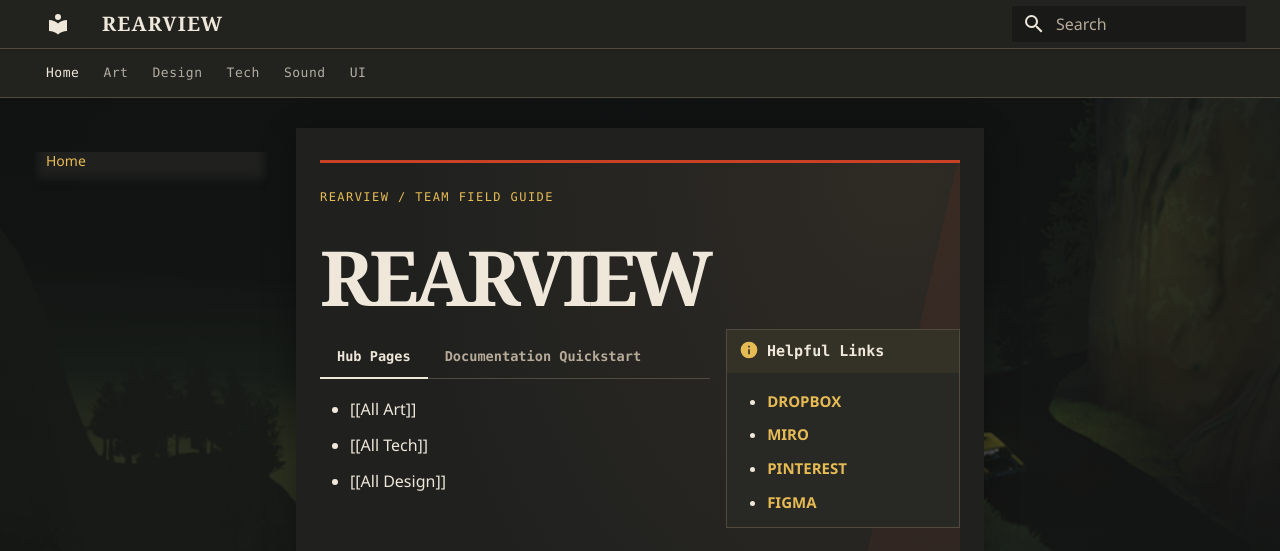
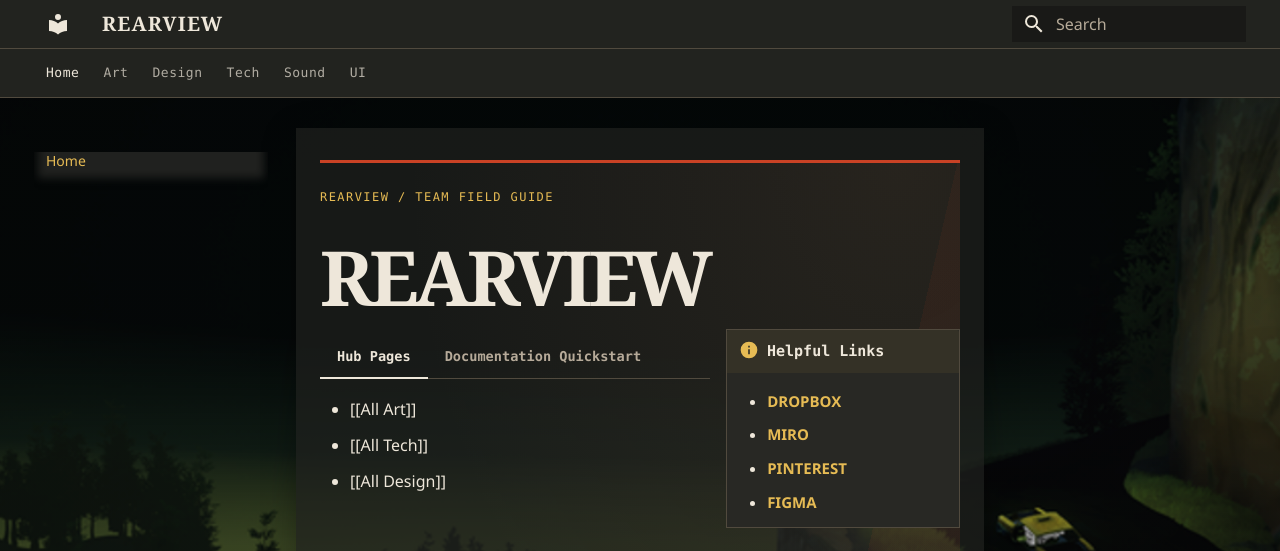
Before and after one commit to l4valamp/safetravels-docs, an MkDocs documentation site: the page built from docs/index.md, in a window 1280 px wide and 1065 px high. Shown: the top 551 px of the window. Built offline with MkDocs 1.6.1 and Material for MkDocs 9.7.7, drawn with Linux system fonts in a browser that asks for light colours; grey boxes are pictures that could not be loaded.

Commit message:
Fix viewport background layer and reduce image dimming

```diff
--- a/docs/stylesheets/rearview.css
+++ b/docs/stylesheets/rearview.css
@@ -34,15 +34,22 @@
   --md-footer-fg-color: var(--rv-paper);
 }
 
-/* Keep the scene visible across the full viewport, including while scrolling. */
+/* A real fixed layer avoids mobile browsers' background-attachment limits. */
 body[data-md-color-scheme="slate"] {
   background-color: var(--rv-ink);
+  isolation: isolate;
+}
+body[data-md-color-scheme="slate"]::before {
+  content: "";
+  position: fixed;
+  inset: 0;
+  z-index: -1;
+  pointer-events: none;
   background-image:
-    linear-gradient(to bottom, #20211f80 0%, #20211f99 55%, #20211fb3 100%),
+    linear-gradient(to bottom, #20211f14, #20211f2e),
     url("../Assets/rearview-background.png");
   background-position: center;
   background-size: cover;
-  background-attachment: fixed;
   background-repeat: no-repeat;
 }
 
@@ -63,7 +70,7 @@
 
 .md-typeset { font-size: .8rem; line-height: 1.75; }
 .md-content__inner {
-  background: var(--rv-ink);
+  background: #20211fb3;
   padding: 1.2rem;
   box-shadow: 0 .4rem 1.6rem #0005;
 }
@@ -168,6 +175,7 @@
   .entity-definition-highlight { animation: none; outline: 2px solid var(--rv-yellow); }
 }
 @media print {
+  body[data-md-color-scheme="slate"]::before { display: none; }
   .md-content__inner { background: none; box-shadow: none; padding: 0; }
   .rearview-home { background: none; }
   .md-typeset h1, .md-typeset h2, .rearview-home h1 + p { color: #111; }
```
